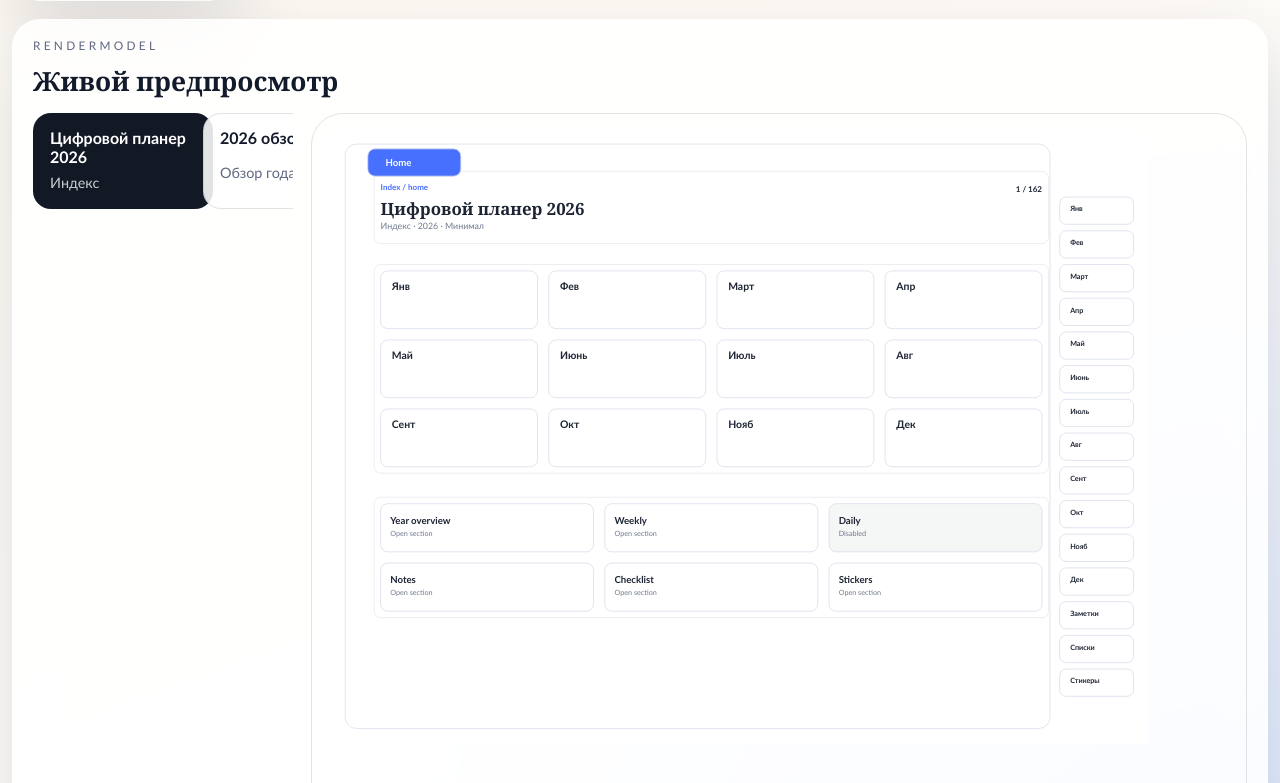
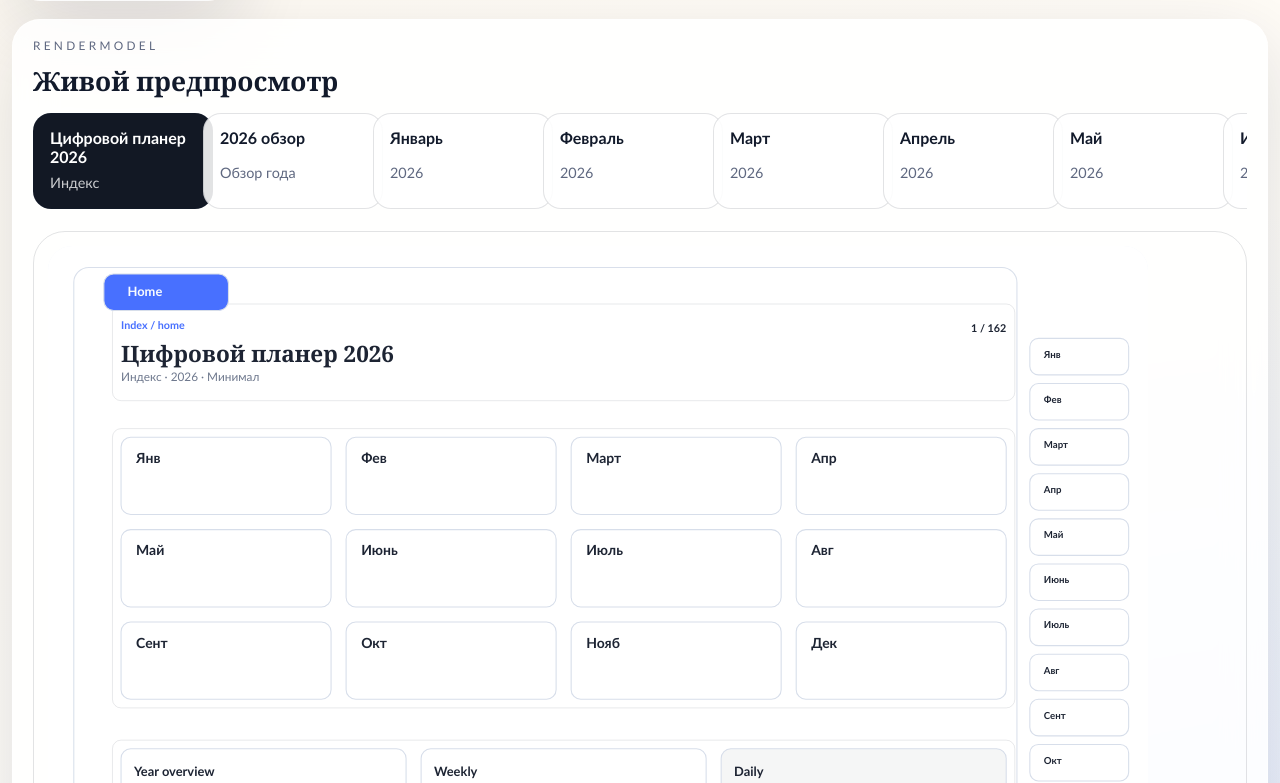
Before and after one commit to TamiArt/planner, a React (Vite) app: page / in a window 1280 px wide. Shown: the part 2157-2940 px from the top of the page. Built offline with nearby package versions, Linux system fonts and the light colour scheme.

Commit message:
Restore responsive preview layout after late base styles

```diff
--- a/src/styles/workflow-compact.scss
+++ b/src/styles/workflow-compact.scss
@@ -190,6 +190,23 @@
   gap: 8px;
 }
 
+@media (max-width: 1360px) {
+  .page-shell--workflow .preview-workbench {
+    grid-template-columns: 1fr;
+  }
+
+  .page-shell--workflow .preview-workbench__sidebar {
+    grid-auto-flow: column;
+    grid-auto-columns: minmax(160px, 1fr);
+    overflow-x: auto;
+    padding-bottom: 4px;
+  }
+
+  .page-shell--workflow .preview-workbench__page-button {
+    min-width: 180px;
+  }
+}
+
 @media (max-width: 1180px) {
   .workflow-layout {
     grid-template-columns: 210px minmax(0, 1fr);
@@ -211,6 +228,10 @@
   .workflow-step {
     height: 100%;
   }
+
+  .page-shell--workflow .preview-workbench__meta {
+    grid-template-columns: 1fr;
+  }
 }
 
 @media (max-width: 760px) {
```
